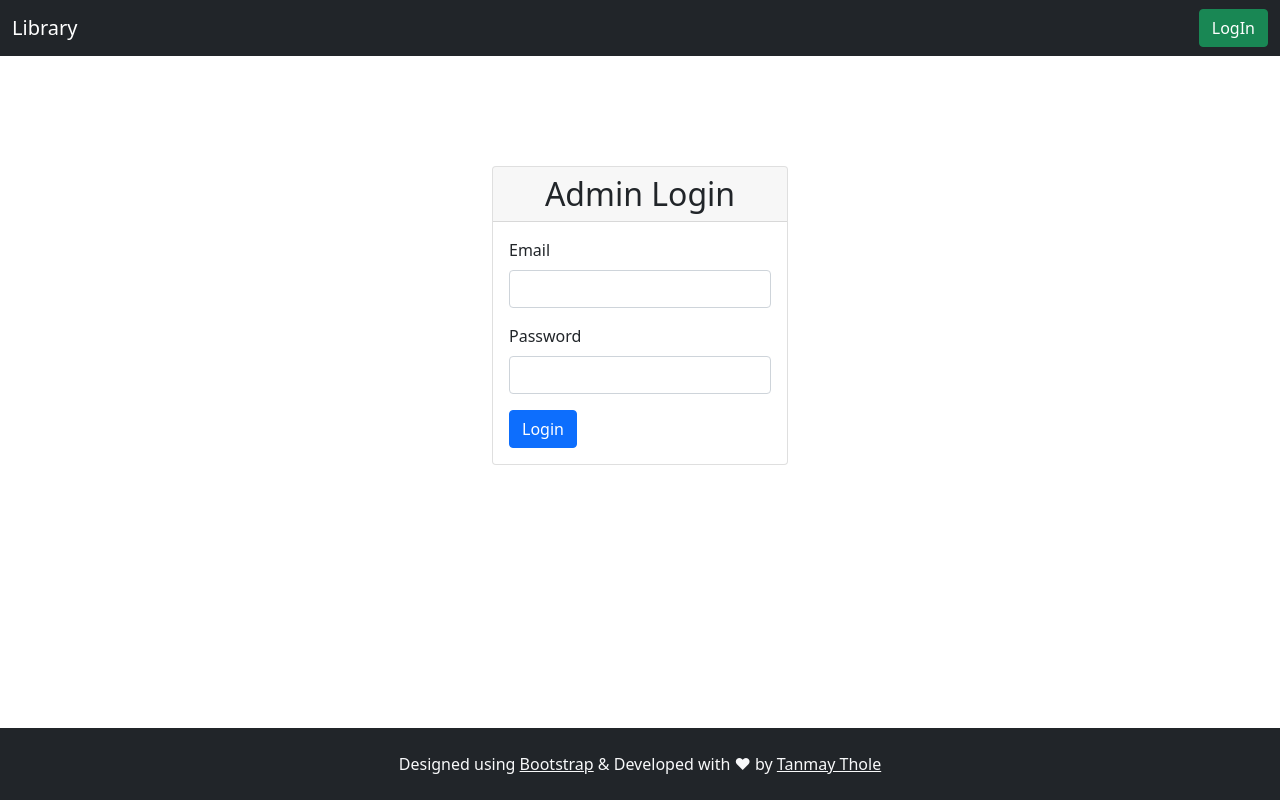
After one commit to tanmaythole/Library_Management_System, a Flask app: page /login in a window 1280 px wide. The commit adds this page. Run offline with Flask 2, Linux system fonts and the light colour scheme.

Commit message:
Admin Authentication Added

```diff
--- /dev/null
+++ b/library/auth_routes.py
@@ -0,0 +1,36 @@
+from flask import Blueprint, flash, redirect, render_template, request
+from flask_login import current_user, login_required, login_user, logout_user
+from library.models import User
+from . import db
+from werkzeug.security import check_password_hash
+
+auth = Blueprint('auth', __name__)
+
+@auth.route('/login', methods=['GET', 'POST'])
+def login():
+    if current_user.is_authenticated:
+        return redirect('/')
+
+    if request.method=='POST':
+        r = request.form
+        remember = True if request.form.get('remember') else False
+
+        user = User.query.filter_by(email=r['email']).first()
+
+        if user and check_password_hash(user.password, r['password']):
+            login_user(user, remember=remember)
+
+            next = request.args.get('next')
+            if not next:
+                next = '/'
+            return redirect(next)
+
+        flash(f"Invalid Credentials!!", "error")
+    return render_template("login.html")
+
+
+@auth.route('/logout')
+@login_required
+def logout():
+    logout_user()
+    return redirect('/login')
--- a/library/templates/_navbar.html
+++ b/library/templates/_navbar.html
@@ -8,6 +8,7 @@
         </button>
         <div class="collapse navbar-collapse" id="navbarSupportedContent">
             <ul class="navbar-nav me-auto mb-2 mb-lg-0">
+                {% if current_user.is_authenticated %}
                     <li class="nav-item">
                         <a class="nav-link active" aria-current="page" href="/">Home</a>
                     </li>
@@ -23,7 +24,12 @@
                     <li class="nav-item">
                         <a class="nav-link" href="{{ url_for('reports') }}">Reports</a>
                     </li>
+                {% else %}
+
+                {% endif %}
             </ul>
+
+            {% if current_user.is_authenticated %}
                 <form class="d-flex" action="/search">
                     <div class="input-group">
                         <select class="input-group-text" name="search_by" id="inputGroupSelect01">
@@ -33,8 +39,12 @@
                         </select>
                         <input type="text" class="form-control" name="q" id="q" placeholder="Search Book..." required>
                     </div>
-                <button class="btn btn-outline-success mx-1" type="submit">Search</button>
+                    <button class="btn btn-success mx-1" type="submit">Search</button>
                 </form>
+                <a href="/logout" class="btn btn-outline-danger">Logout</a>
+            {% else %}
+                <a href="/login" class="btn btn-success">LogIn</a>
+            {% endif %}
         </div>
     </div>
 </nav>
--- /dev/null
+++ b/library/templates/login.html
@@ -0,0 +1,28 @@
+{% extends 'layout.html' %}
+{% block title %}
+    Admin Login
+{% endblock %}
+{% block body %}
+    <div class="container col-md-3 py-5">
+        <div class="card">
+            <h2 class="card-header text-center">
+                Admin Login
+            </h2>
+            <div class="card-body">
+                <form action="" method="post">
+                    <div class="mb-3">
+                        <label for="email" class="form-label">Email</label>
+                        <input type="email" name="email" id="email" class="form-control" required>
+                    </div>
+
+                    <div class="mb-3">
+                        <label for="password" class="form-label">Password</label>
+                        <input type="password" name="password" id="password" class="form-control" required>
+                    </div>
+
+                    <button type="submit" class="btn btn-primary">Login</button>
+                </form>
+            </div>
+        </div>
+    </div>
+{% endblock %}
```
Also changed, not shown: library/__init__.py (+13 -0 lines), library/models.py (+7 -0 lines), library/routes.py (+14 -0 lines). Lines whose indentation alone changed are shown as unchanged.
